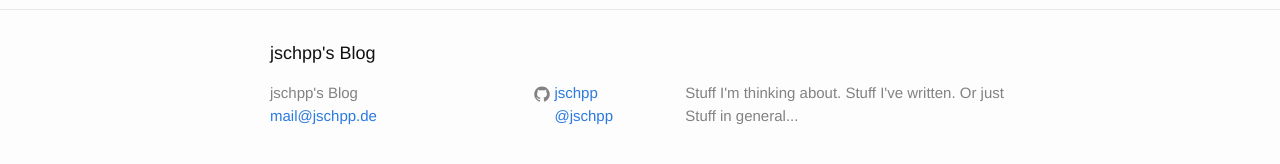
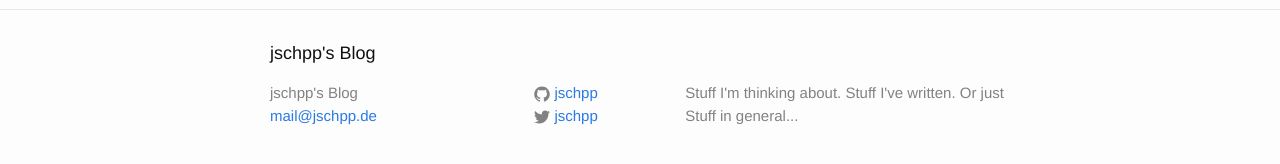
Before and after one commit to jschpp/jschpp.github.io, a Jekyll site: the page built from about.md, in a window 1280 px wide. Shown: the part 341-505 px from the top of the page. Built offline with Jekyll 4.4.1, drawn with Linux system fonts in a browser that asks for light colours.

Commit message:
wieder als svg path angezeigt

```diff
--- a/_includes/icon-twitter.html
+++ b/_includes/icon-twitter.html
@@ -1 +1 @@
-<a href="https://twitter.com/{{ include.username }}"><img src="imgs/icon-twitter.png" height="16" width="16"></a><a href="https://twitter.com/{{ include.username }}"> @{{ include.username }}</a>
+<a href="https://twitter.com/{{ include.username }}"><span class="icon icon--twitter">{% include icon-twitter.svg %}</span><span class="username">{{ include.username }}</span></a>
```
